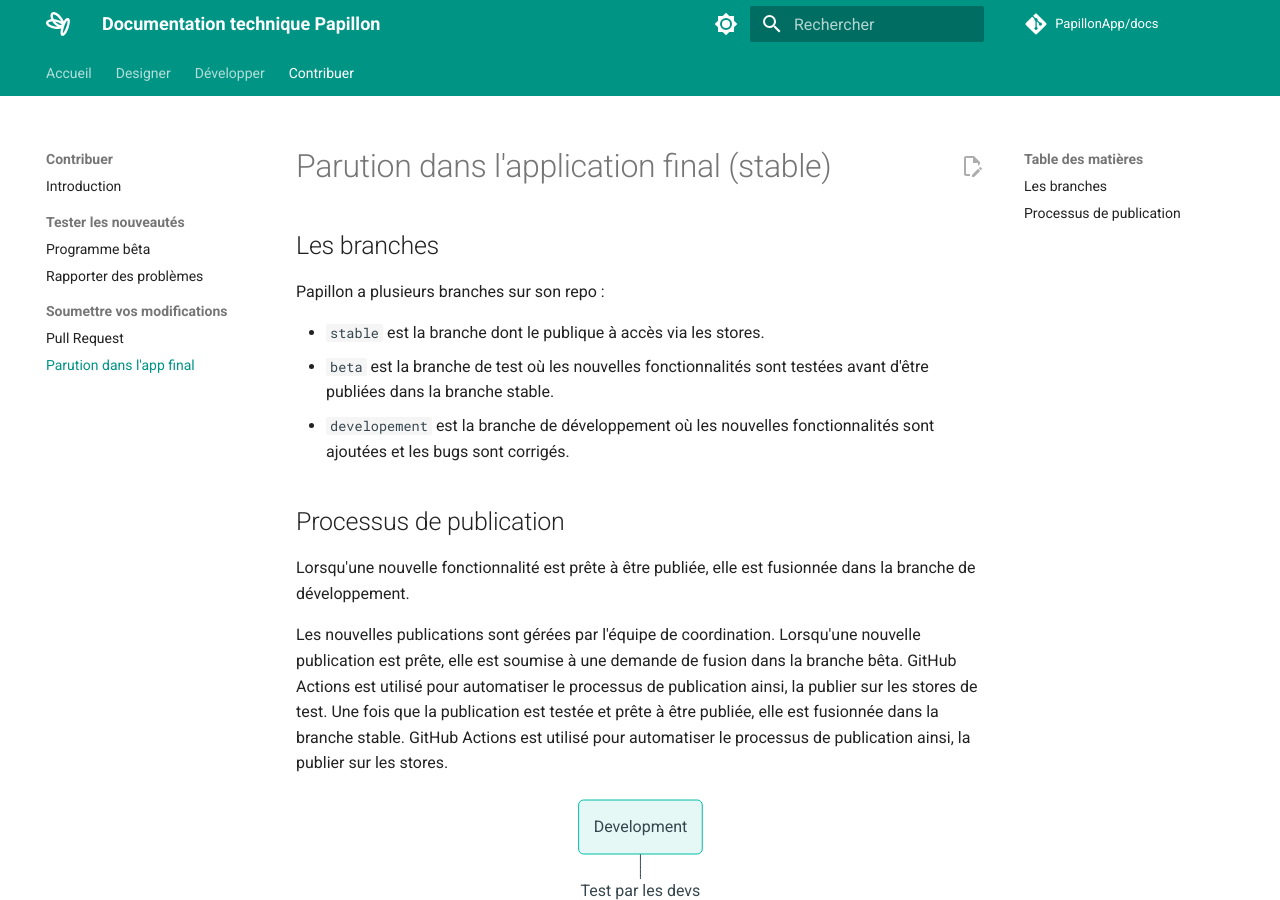
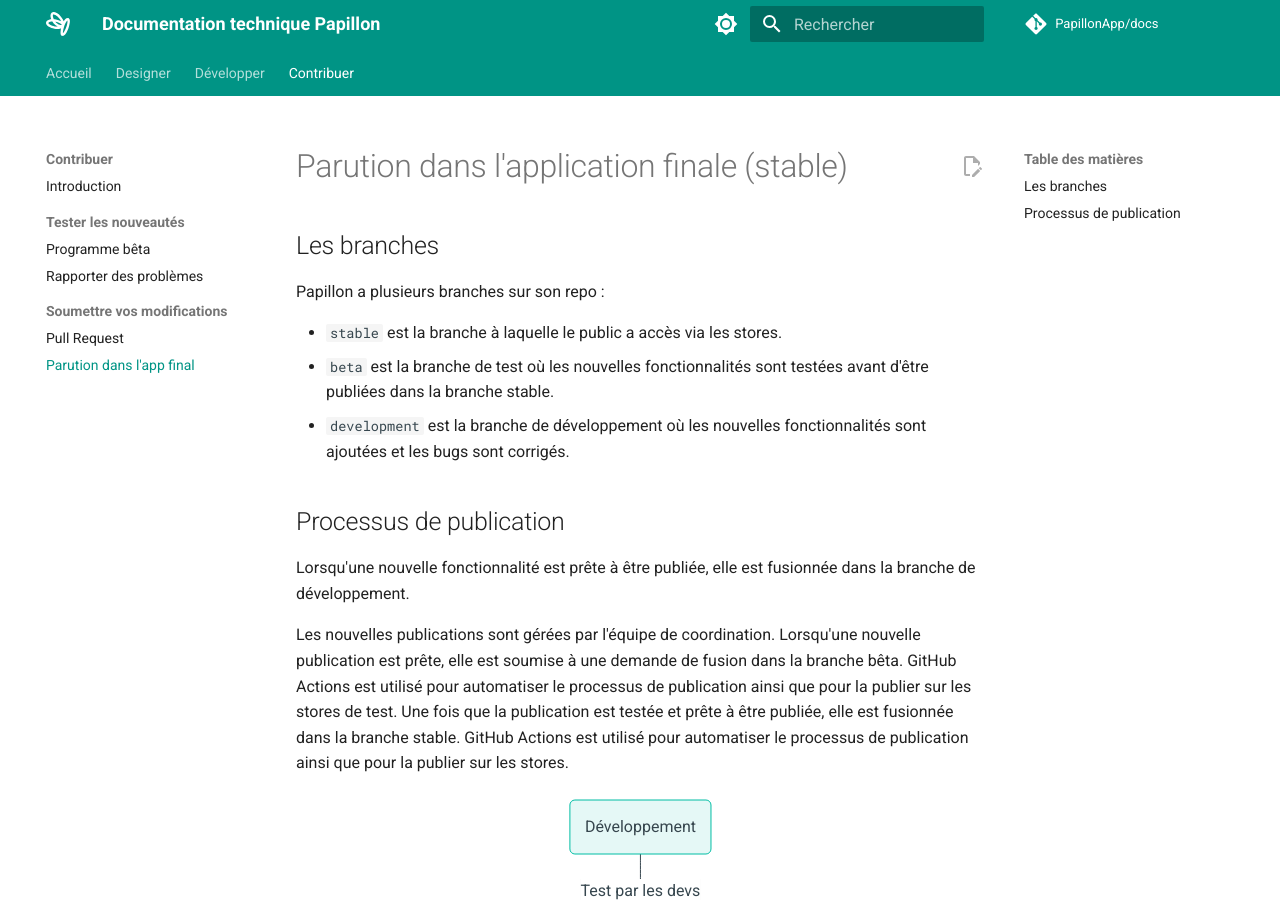
Before and after one commit to PapillonApp/docs, an MkDocs documentation site: the page built from docs/contribute/final-step.md, in a window 1280 px wide and 900 px high. Built offline with MkDocs 1.6.1 and Material for MkDocs 9.7.7, drawn with Linux system fonts in a browser that asks for light colours; comment, search, counter and statistics services are not loaded.

Commit message:
Update final-step.md

````diff
--- a/docs/contribute/final-step.md
+++ b/docs/contribute/final-step.md
@@ -1,28 +1,27 @@
-# Parution dans l'application final (stable)
+# Parution dans l'application finale (stable)
 
 ## Les branches
 
 Papillon a plusieurs branches sur son repo :
 
-- `stable` est la branche dont le publique à accès via les stores.
+- `stable` est la branche à laquelle le public a accès via les stores.
 - `beta` est la branche de test où les nouvelles fonctionnalités sont testées avant d'être publiées dans la branche stable.
-- `developement` est la branche de développement où les nouvelles fonctionnalités sont ajoutées et les bugs sont corrigés.
+- `development` est la branche de développement où les nouvelles fonctionnalités sont ajoutées et les bugs sont corrigés.
 
 ## Processus de publication
 
 Lorsqu'une nouvelle fonctionnalité est prête à être publiée, elle est fusionnée dans la branche de développement.
 
-Les nouvelles publications sont gérées par l'équipe de coordination. Lorsqu'une nouvelle publication est prête, elle est soumise à une demande de fusion dans la branche bêta. GitHub Actions est utilisé pour automatiser le processus de publication ainsi, la publier sur les stores de test. Une fois que la publication est testée et prête à être publiée, elle est fusionnée dans la branche stable. GitHub Actions est utilisé pour automatiser le processus de publication ainsi, la publier sur les stores.
+Les nouvelles publications sont gérées par l'équipe de coordination. Lorsqu'une nouvelle publication est prête, elle est soumise à une demande de fusion dans la branche bêta. GitHub Actions est utilisé pour automatiser le processus de publication ainsi que pour la publier sur les stores de test. Une fois que la publication est testée et prête à être publiée, elle est fusionnée dans la branche stable. GitHub Actions est utilisé pour automatiser le processus de publication ainsi que pour la publier sur les stores.
 
 <center>
 
-``` mermaid
+```mermaid
 graph TD
-    A(Development) -->|Test par les devs| B(Bêta)
+    A(Développement) -->|Test par les devs| B(Bêta)
     B -->|Publié sur les stores de test| ST(Testflight, Google Play Beta)
     ST -->|Test par le public| C(Stable)
     C -->|Publié sur les stores| S(App Store, Google Play)
     S -->|Téléchargé par le public| U(Utilisateurs finaux)
 ```
-
 </center>
````
